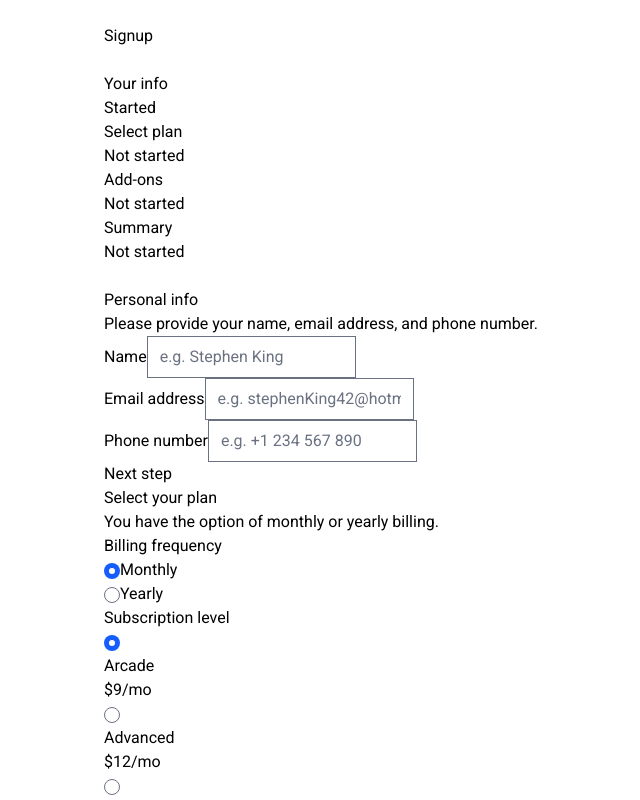
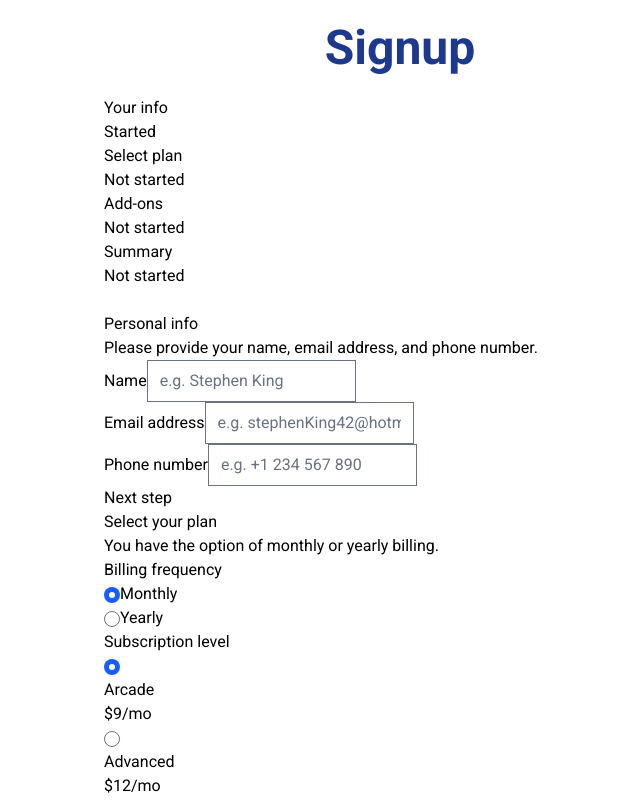
Before and after one commit to TheInitZero/react-multi-step-form, a React (Vite) app: page / in a window 1280 px wide. Shown: the top 800 px of the page, without its empty margins (240-880 px from the left). Built offline with nearby package versions, Linux system fonts and the light colour scheme.

Commit message:
feat: style h1

```diff
--- a/src/App.jsx
+++ b/src/App.jsx
@@ -82,7 +82,9 @@ export default function App() {
   return (
     <div className="container p-6 mx-auto space-y-6">
       <header>
-        <h1>Signup</h1>
+        <h1 className="font-bold text-center text-3xl text-blue-900 sm:text-5xl">
+          Signup
+        </h1>
       </header>
 
       <SignupProgress model={model} />
```
